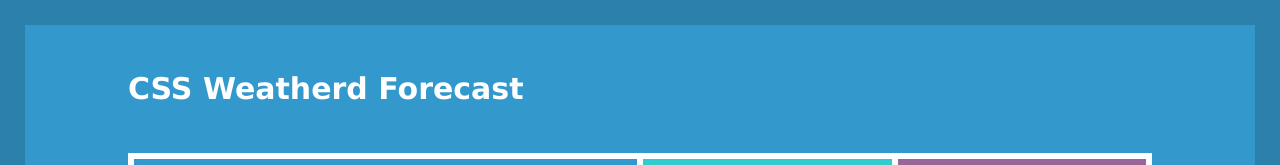
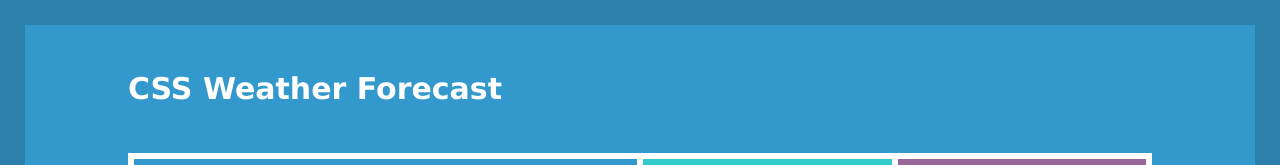
Before and after one commit to devforcoding/css-weather-forecast, a plain HTML site: page index.html in a window 1280 px wide. Shown: the top 165 px of the page. Drawn offline with Linux system fonts and the light colour scheme; some icons are missing.

Commit message:
First commit

```diff
--- a/index.html
+++ b/index.html
@@ -14,7 +14,7 @@
 <body>
 <div class="wrapper">
     <header class="main-header">
-        <h1>CSS Weatherd Forecast <i class="wi wi-sunset"></i></h1>
+        <h1>CSS Weather Forecast <i class="wi wi-sunset"></i></h1>
 
     </header>
     <main class="tile">
```
